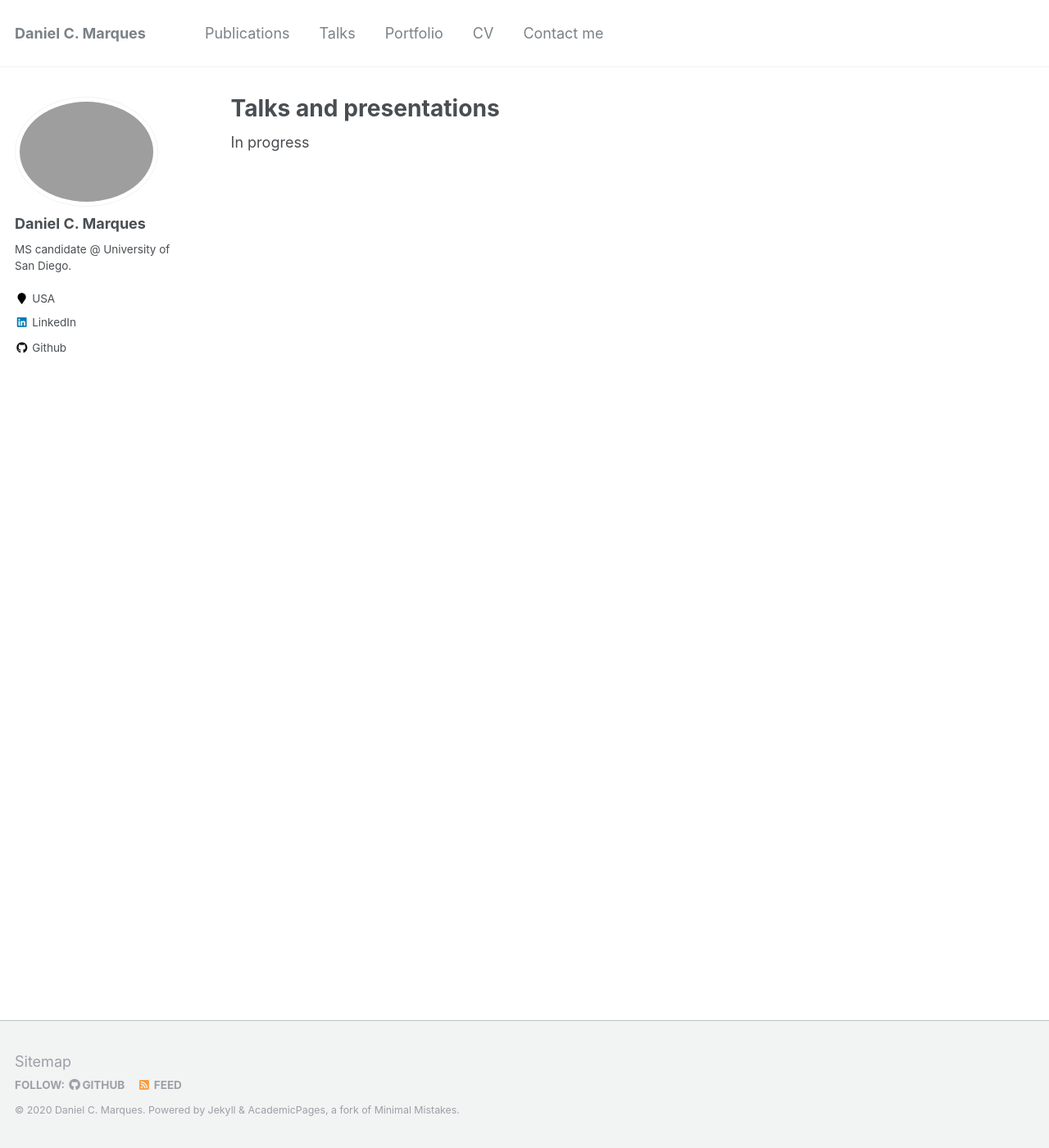
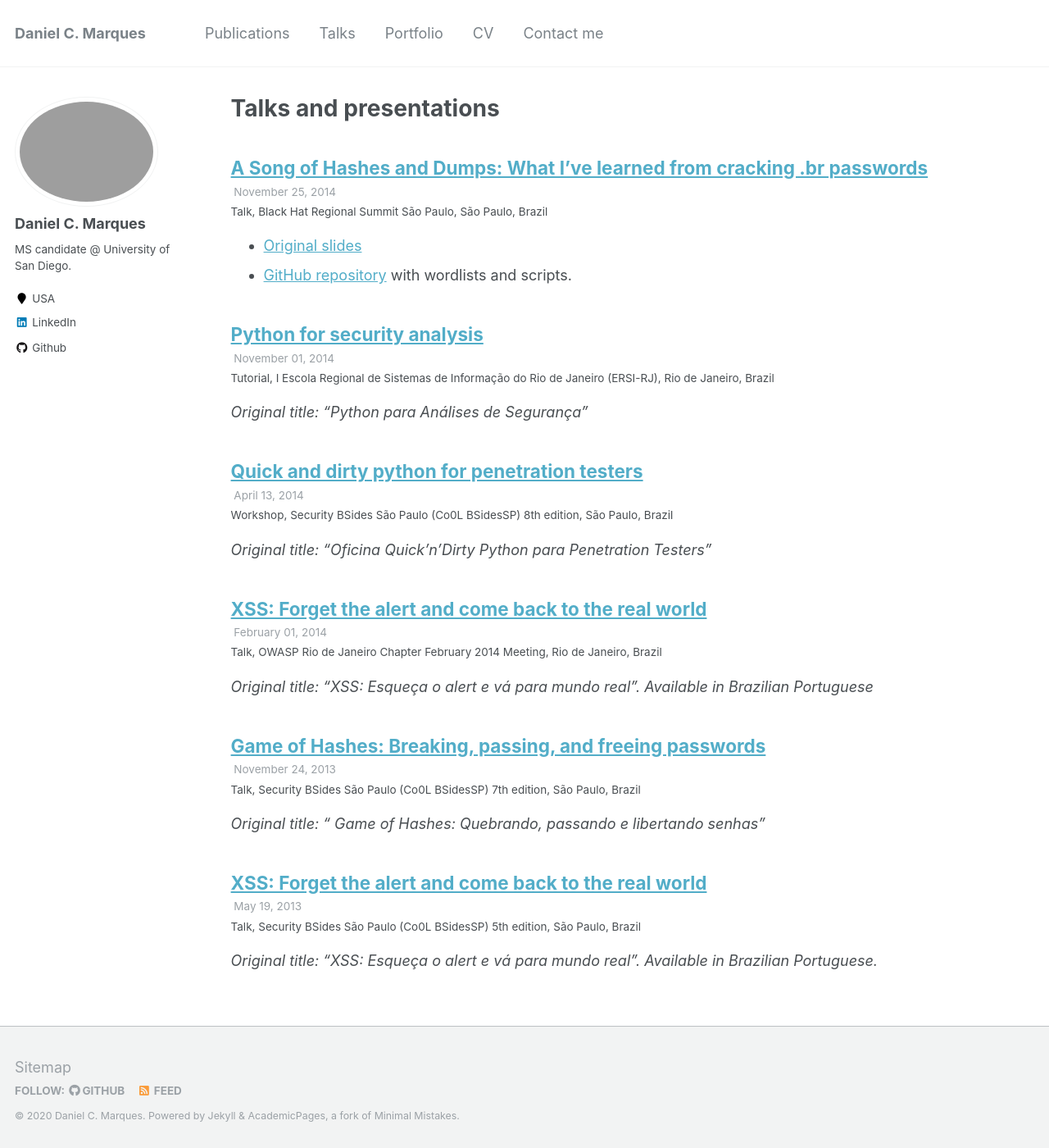
Before and after one commit to danielcmarques/danielcmarques.github.io, a Jekyll site: the page built from _pages/talks.html, in a window 1280 px wide and 1400 px high. Shown: the whole window at 82% size. Built offline with Jekyll 4.4.1, drawn with Linux system fonts in a browser that asks for light colours.

Commit message:
Update talks

```diff
--- a/_pages/talks.html
+++ b/_pages/talks.html
@@ -9,9 +9,8 @@ author_profile: true
 
 <p style="text-decoration:underline;"><a href="/talkmap.html">See a map of all the places I've given a talk!</a></p>
 
-{% endif %}
+{% endif %} -->
 
 {% for post in site.talks reversed %}
   {% include archive-single-talk.html %}
-{% endfor %} -->
-In progress
+{% endfor %}
--- /dev/null
+++ b/_talks/2013-05-19-xss-bsidessp.md
@@ -0,0 +1,12 @@
+---
+title: "XSS: Forget the alert and come back to the real world"
+collection: talks
+type: "Talk"
+permalink: /talks/2013-05-19-xss-bsidessp
+venue: "Security BSides São Paulo (Co0L BSidesSP) 5th edition"
+date: 2013-05-19
+location: "São Paulo, Brazil"
+---
+<i>Original title: "XSS: Esqueça o alert e vá para mundo real". Available in Brazilian Portuguese.</i>
+
+This talk demonstrates how attackers could leverage Cross-site scripting (XSS) vulnerabilities in real-world attacks. Examples included using Javascript to modify forms, gain control of a browser tab, and remote delivering payloads using Java applets.
--- /dev/null
+++ b/_talks/2013-11-24-passwords-bsidessp.md
@@ -0,0 +1,15 @@
+---
+title: "Game of Hashes: Breaking, passing, and freeing passwords"
+collection: talks
+type: "Talk"
+permalink: /talks/2013-11-24-passwords-bsidessp
+venue: "Security BSides São Paulo (Co0L BSidesSP) 7th edition"
+date: 2013-11-24
+location: "São Paulo, Brazil"
+---
+<i>Original title: " Game of Hashes: Quebrando, passando e libertando senhas"</i>
+
+* [Original slides](http://danielcmarques.github.com/files/bsidessp7-gameofhashes-slides.pdf) (Available in Brazilian Portuguese)
+* [GitHub repository](https://github.com/0xc0da/password-utils) with wordlists and scripts.
+
+This talk demonstrates techniques to approach password cracking: how to create custom wordlists, analyzing recovered passwords to develop profiles for further attacks, and how to use password cracking tools such as Hashcat and John efficiently.
--- /dev/null
+++ b/_talks/2014-02-01-xss-owasp-rj.md
@@ -0,0 +1,12 @@
+---
+title: "XSS: Forget the alert and come back to the real world"
+collection: talks
+type: "Talk"
+permalink: /talks/2014-02-01-xss-owasp-rj
+venue: "OWASP Rio de Janeiro Chapter February 2014 Meeting"
+date: 2014-02-01
+location: "Rio de Janeiro, Brazil"
+---
+<i>Original title: "XSS: Esqueça o alert e vá para mundo real". Available in Brazilian Portuguese</i>
+
+This talk demonstrates how attackers could leverage Cross-site scripting (XSS) vulnerabilities in real-world attacks. Examples included using Javascript to modify forms, gain control of a browser tab, and remote delivering payloads using Java applets.
--- /dev/null
+++ b/_talks/2014-04-13-python-workshop-bsidessp.md
@@ -0,0 +1,18 @@
+---
+title: "Quick and dirty python for penetration testers"
+collection: talks
+type: "Workshop"
+permalink: /talks/2014-04-13-python-workshop-bsidessp
+venue: "Security BSides São Paulo (Co0L BSidesSP) 8th edition"
+date: 2014-04-13
+location: "São Paulo, Brazil"
+---
+<i>Original title: "Oficina Quick'n'Dirty Python para Penetration Testers"</i>
+
+This workshop focused on developing custom tools and scripts to address challenges while performing a penetration test when there are no tools available to complete the work.
+
+By the end of the workshop, participants were able to identify packages and resources to aid in writing python code and creating custom scripts to address day-to-day penetration testing activities, such as:
+* Extract content from web pages.
+* Password attacks.
+* Analyze metadata from files.
+* Automate attacks against multiple targets.
--- /dev/null
+++ b/_talks/2014-11-01-python-workshop-ersi-rj.md
@@ -0,0 +1,19 @@
+---
+title: "Python for security analysis"
+collection: talks
+type: "Tutorial"
+permalink: /talks/2014-11-01-python-workshop-ersi-rj
+venue: "I Escola Regional de Sistemas de Informação do Rio de Janeiro (ERSI-RJ)"
+date: 2014-11-01
+location: "Rio de Janeiro, Brazil"
+---
+<i>Original title: "Python para Análises de Segurança"</i>
+
+* [Original slides](http://danielcmarques.github.com/files/ersi-python.pdf) (Available in Brazilian Portuguese)
+
+This tutorial focused on developing custom tools and scripts to automate security analysis tasks.
+
+By the end of the tutorial, participants were able to set up a Python development environment, identify packages and resources to aid in writing Python code, and create custom scripts to address day-to-day security-related activities, such as:
+* Dissect and analyze package data.
+* Utilize search engine API for reconnaissance.
+* Automate collecting information from web sites.
--- /dev/null
+++ b/_talks/2014-11-25-passwords-blackhatsp.md
@@ -0,0 +1,21 @@
+---
+title: "A Song of Hashes and Dumps: What I’ve learned from cracking .br passwords"
+collection: talks
+type: "Talk"
+permalink: /talks/2014-11-25-passwords-blackhatsp
+venue: "Black Hat Regional Summit São Paulo"
+date: 2014-11-25
+location: "São Paulo, Brazil"
+---
+
+* [Original slides](http://danielcmarques.github.com/files/blackhatsp-song-of-hashes.pdf)
+* [GitHub repository](https://github.com/BRDumps) with wordlists and scripts.
+
+During a security conference in 2013, a presenter claimed that using the Kali Linux’s RockYou wordlist and the Hashcat’s best64 rule attackers could crack 50% of passwords. This research contributes to the discussion by demonstrating how regionalization impacts the user’s password choices. Therefore, different wordlists based on local dictionaries will affect password recovery efficiency.
+
+This presentation provides a new view of password cracking research by:
+
+* Exchange experiences through showing positive results, drawbacks, failures, and challenges while cracking passwords from .br domains.
+* Testing the performance of some popular wordlists against different scenarios.
+* Identifying patterns and behavior of users while choosing their passwords, beyond 'qwerty'.
+* Providing tools, scripts, rules, and wordlists to aid in cracking Brazilian passwords but useful for any language.
```
Also changed, not shown: _talks/2012-03-01-talk-1.md (deleted, +0 -11 lines), _talks/2013-03-01-tutorial-1.md (deleted, +0 -13 lines), _talks/2014-02-01-talk-2.md (deleted, +0 -13 lines), _talks/2014-03-01-talk-3.md (deleted, +0 -11 lines), 3 other files.
